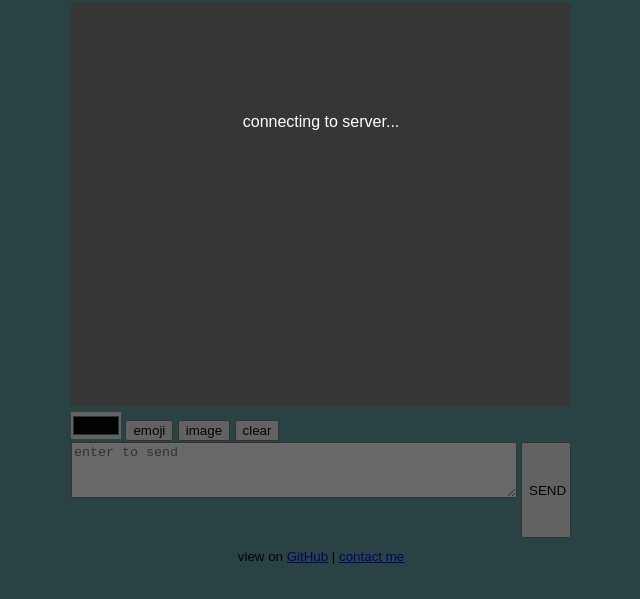
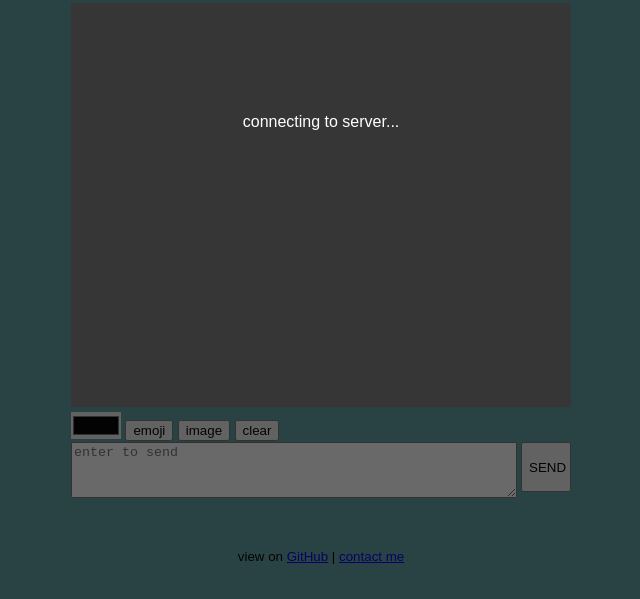
Before and after one commit to PilarV2/Anonymous-Chat-Web, a website: page www/index.html in a window 1280 px wide. Shown: the part 103-702 px from the top of the page, without its empty margins (319-959 px from the left). Drawn offline with nearby package versions, Linux system fonts and the light colour scheme; no server answers.

Commit message:
Update main.css

```diff
--- a/www/styles/main.css
+++ b/www/styles/main.css
@@ -81,7 +81,7 @@ html, body {
 }
 #sendBtn {
     width: 50px;
-    height: 96px;
+    height: 50px;
     float: right;
 }
 #emojiWrapper {
```
